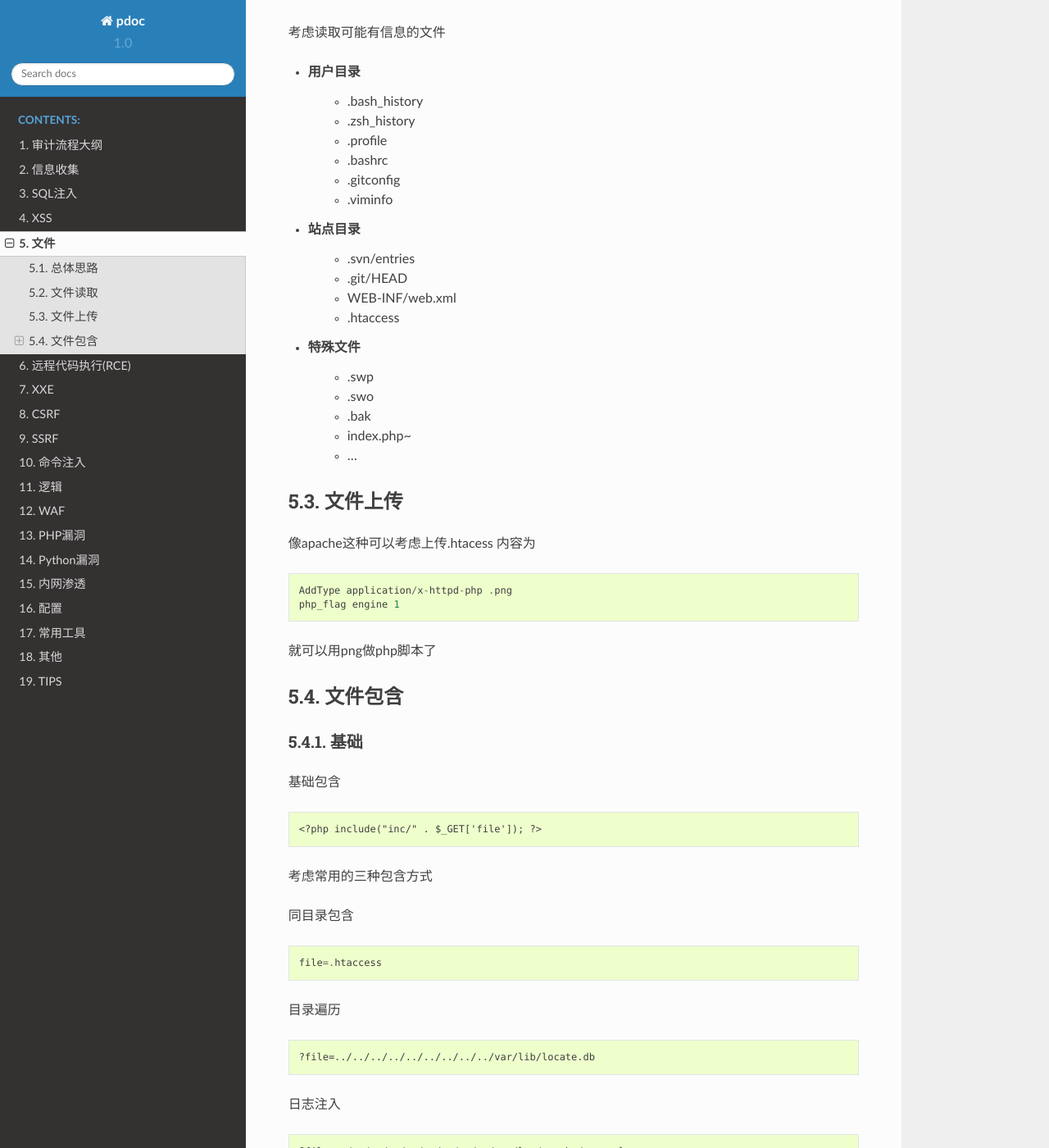
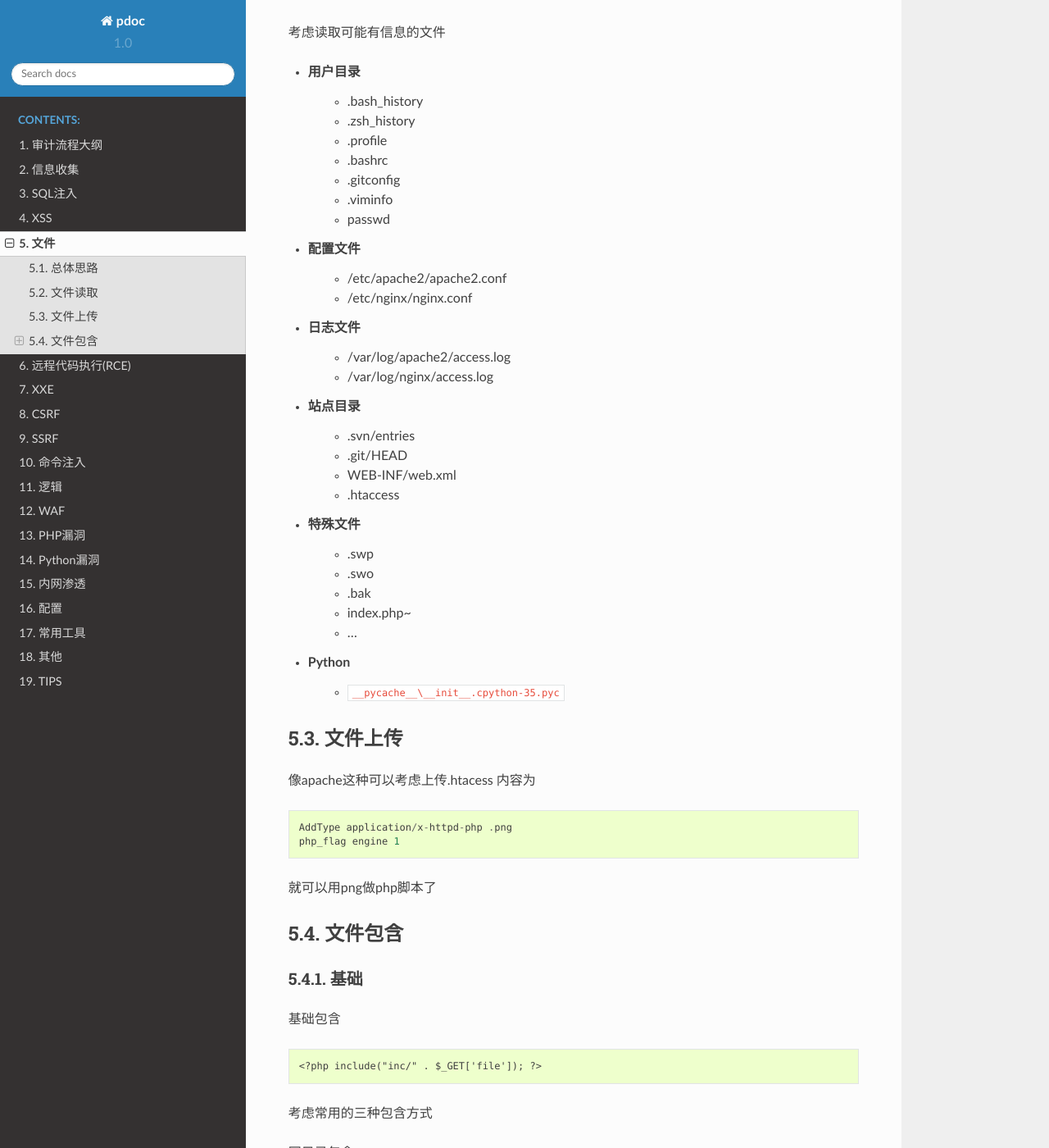
Before and after one commit to LyleMi/Learn-Web-Hacking, a Sphinx documentation site: the page built from web-security/source/file.rst, in a window 1280 px wide and 1400 px high, scrolled down 678 px. Shown: the whole window at 82% size. Built offline with Sphinx 7.4.7 and the Read the Docs theme 2.0.0, drawn with Linux system fonts in a browser that asks for light colours.

```diff
--- a/web-security/source/file.rst
+++ b/web-security/source/file.rst
@@ -30,6 +30,15 @@
     - .bashrc
     - .gitconfig
     - .viminfo
+    - passwd
+
+- 配置文件
+    - /etc/apache2/apache2.conf
+    - /etc/nginx/nginx.conf
+
+- 日志文件
+    - /var/log/apache2/access.log
+    - /var/log/nginx/access.log
 
 - 站点目录
     - .svn/entries
@@ -44,6 +53,8 @@
     - index.php~
     - ...
 
+- Python
+    - ``__pycache__\__init__.cpython-35.pyc``
 
 
 文件上传
```
Also changed, not shown: web-security/source/csrf.rst (+12 -0 lines).
